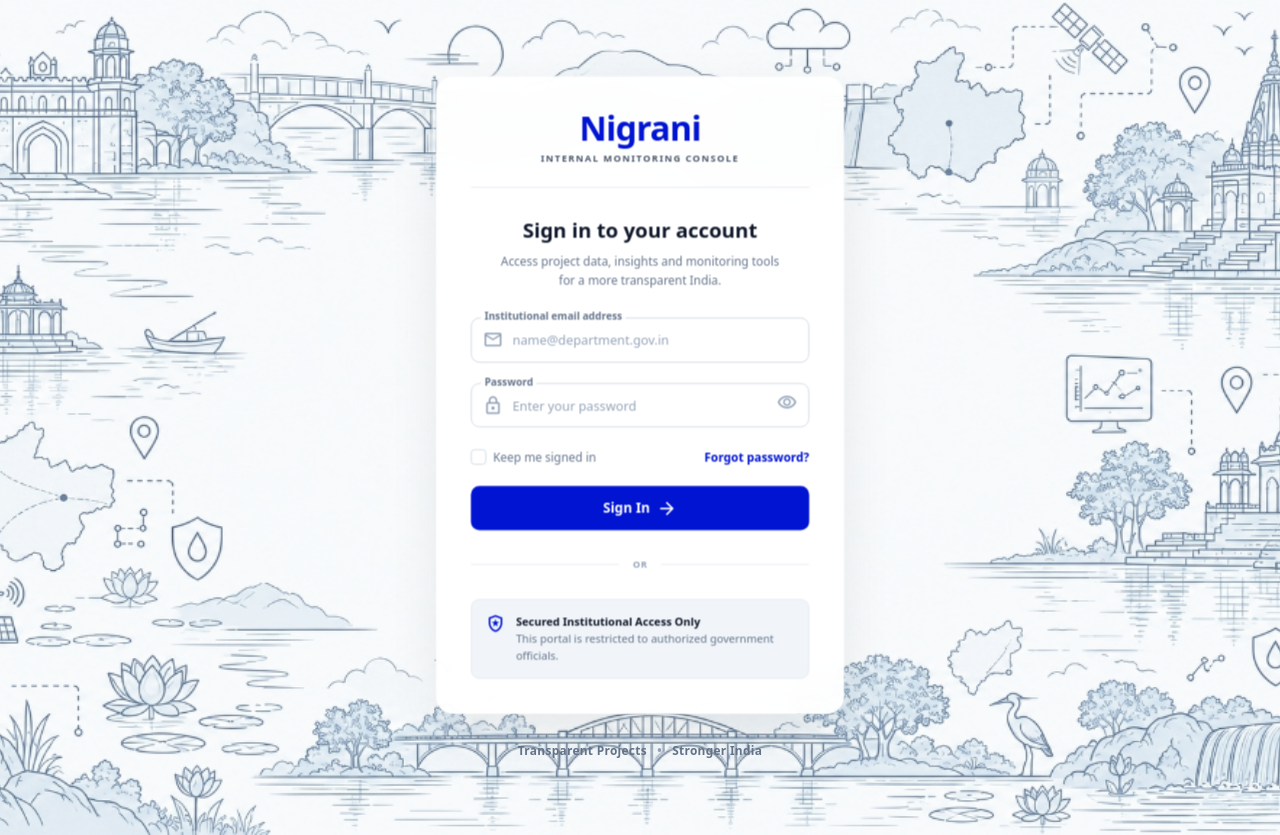
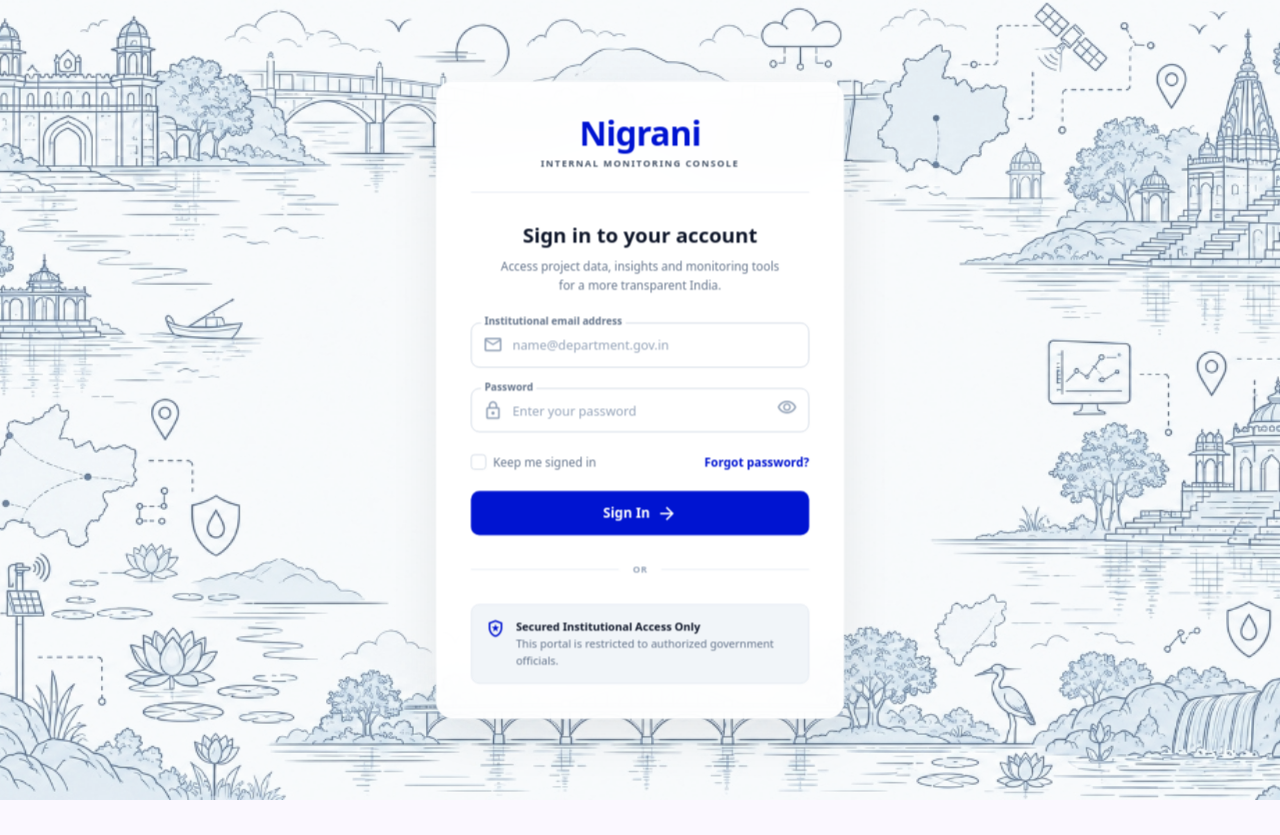
Before and after one commit to CoderArceus/Nigrani, a Next.js app in the folder Nigrani/: page /login in a window 1280 px wide. After the commit the page ends 800 px from the top, so only its background shows below. Built offline with nearby package versions, Linux system fonts and the light colour scheme.

Commit message:
Frontend: Remove footer text from login page

```diff
--- a/Nigrani/src/app/login/page.tsx
+++ b/Nigrani/src/app/login/page.tsx
@@ -142,10 +142,6 @@ export default function LoginPage() {
           </div>
         </div>
 
-        {/* Footer text */}
-        <div className="mt-8 text-[14px] font-bold text-[#64748B] tracking-wide">
-          Transparent Projects <span className="mx-2 text-[#94A3B8]">•</span> Stronger India
-        </div>
       </div>
     </div>
   );
```
